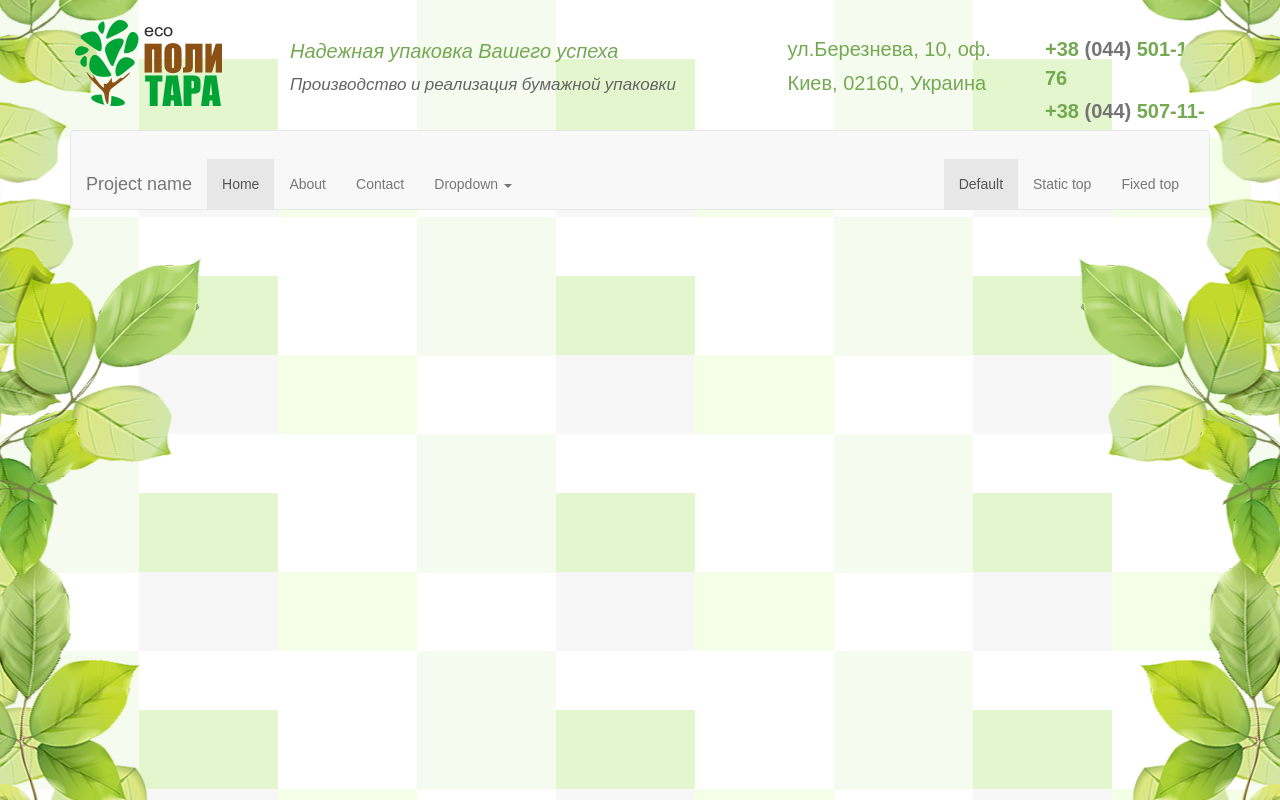
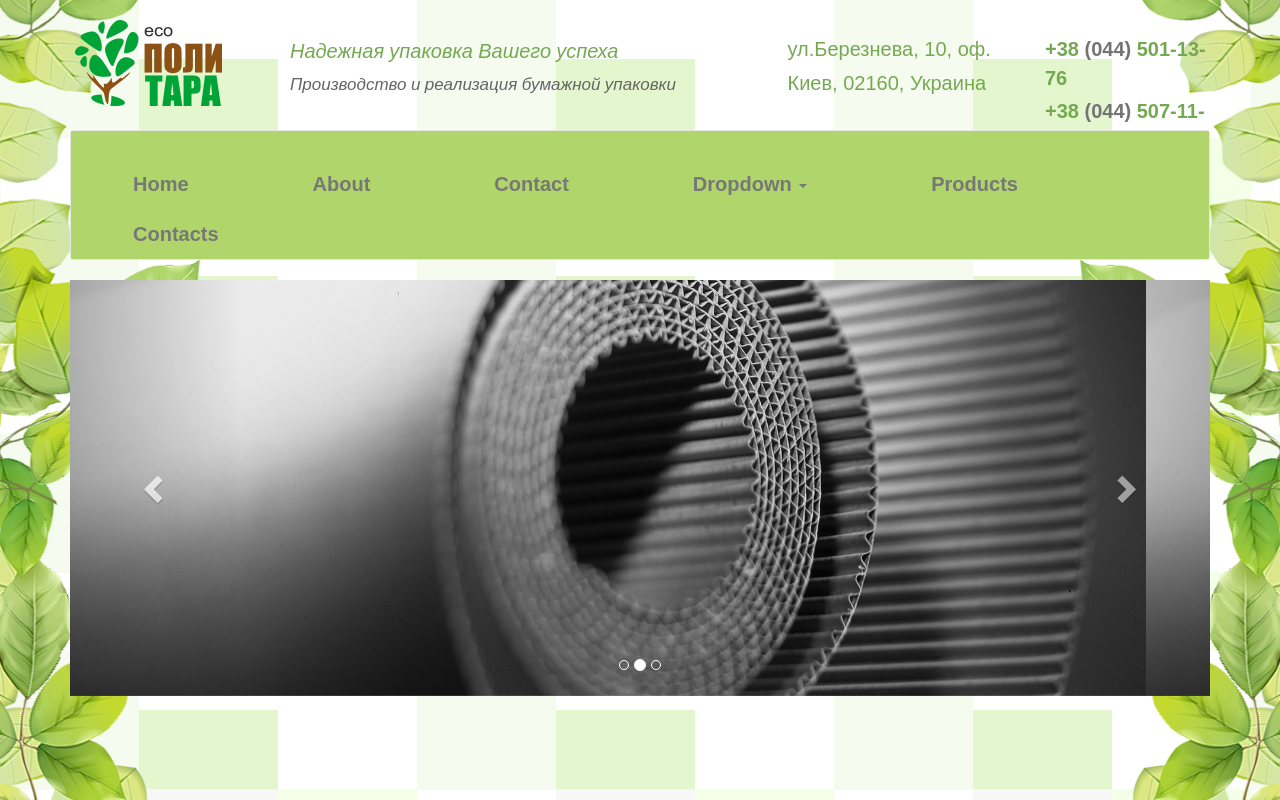
Before and after one commit to shpp-vhrebenko/politara, a website: page build/index.html in a window 1280 px wide. Drawn offline with nearby package versions, Linux system fonts and the light colour scheme; a web font is replaced by a local one.

Commit message:
edit navbar and add slider

```diff
--- a/build/css/style.css
+++ b/build/css/style.css
@@ -79,7 +79,7 @@ Layout
   width: 100%;
   background-image: url('/images/Decor.png');
 }
-.wrapper:after {
+.wrapper:before {
   content: "";
   width: 205px;
   height: 100%;
@@ -90,7 +90,11 @@ Layout
           transform: scale(-1, 1);
   position: absolute;
 }
-.wrapper:before {
+.wrapper .two_wrapper {
+  height: 100%;
+  width: 100%;
+}
+.wrapper .two_wrapper:before {
   content: "";
   width: 205px;
   height: 100%;
@@ -152,6 +156,32 @@ Table of Content
 .top-header__contacts ul li span {
   color: #747474;
 }
+.navbar-default .navbar-collapse {
+  background-color: #B0D56B;
+}
+.navbar-collapse {
+  padding-right: 0px;
+  padding-left: 0px;
+}
+.container-fluid {
+  padding-right: 0px;
+  padding-left: 0px;
+}
+.navbar-nav li {
+  transition: all 0.2s ease-in-out;
+}
+.navbar-nav li:hover {
+  -webkit-transform: scale(1.1);
+          transform: scale(1.1);
+  background-color: #73982E;
+}
+.navbar-nav li a {
+  padding: 15px 62px;
+  font-family: 'Cuprum', sans-serif;
+  font-size: 20px;
+  font-style: normal;
+  font-weight: bold;
+}
 /*===========================
 Table of Content
 
--- a/build/index.html
+++ b/build/index.html
@@ -45,6 +45,7 @@
 </head>
 <body>
 <div class="wrapper">
+	<div class="two_wrapper">
 		<section class="header">
 			<div class="container">
 					<div class="top-header row">
@@ -76,11 +77,11 @@
 									<span class="icon-bar"></span>
 									<span class="icon-bar"></span>
 								</button>
-							<a class="navbar-brand" href="#">Project name</a>
+								<!-- <a class="navbar-brand" href="#">Project name</a> -->
 							</div>
 							<div id="navbar" class="navbar-collapse collapse">
 								<ul class="nav navbar-nav">
-								<li class="active"><a href="#">Home</a></li>
+									<li><a href="#">Home</a></li>
 									<li><a href="#">About</a></li>
 									<li><a href="#">Contact</a></li>
 									<li class="dropdown">
@@ -89,17 +90,14 @@
 											<li><a href="#">Action</a></li>
 											<li><a href="#">Another action</a></li>
 											<li><a href="#">Something else here</a></li>
-										<li role="separator" class="divider"></li>
+											<!-- <li role="separator" class="divider"></li>
 											<li class="dropdown-header">Nav header</li>
 											<li><a href="#">Separated link</a></li>
-										<li><a href="#">One more separated link</a></li>
+											<li><a href="#">One more separated link</a></li> -->
 										</ul>
 									</li>
-							</ul>
-							<ul class="nav navbar-nav navbar-right">
-								<li class="active"><a href="./">Default <span class="sr-only">(current)</span></a></li>
-								<li><a href="../navbar-static-top/">Static top</a></li>
-								<li><a href="../navbar-fixed-top/">Fixed top</a></li>
+									<li><a href="#">Products</a></li>
+									<li><a href="#">Contacts</a></li>
 								</ul>
 						</div><!--/.nav-collapse -->
 						</div><!--/.container-fluid -->
@@ -107,13 +105,50 @@
 			</div> <!-- /container -->
 		</section>
 
+		<section class="slider">
+		    <div class="container">
+		        <div id="myCarousel" class="carousel slide" data-ride="carousel">
+		          <!-- Indicators -->
+		          <ol class="carousel-indicators">
+		            <li data-target="#myCarousel" data-slide-to="0" class="active"></li>
+		            <li data-target="#myCarousel" data-slide-to="1"></li>
+		            <li data-target="#myCarousel" data-slide-to="2"></li>
+		          </ol>
 
+		          <!-- Wrapper for slides -->
+		          <div class="carousel-inner">
+		            <div class="item active">
+		              <img src="/images/Image_Slider.jpg" alt="Los Angeles">
+		            </div>
+
+		            <div class="item">
+		              <img src="/images/Image_Slider.jpg"" alt="Chicago">
+		            </div>
+
+		            <div class="item">
+		              <img src="/images/Image_Slider.jpg"" alt="New York">
+		            </div>
+		          </div>
+
+		          <!-- Left and right controls -->
+		          <a class="left carousel-control" href="#myCarousel" data-slide="prev">
+		            <span class="glyphicon glyphicon-chevron-left"></span>
+		            <span class="sr-only">Previous</span>
+		          </a>
+		          <a class="right carousel-control" href="#myCarousel" data-slide="next">
+		            <span class="glyphicon glyphicon-chevron-right"></span>
+		            <span class="sr-only">Next</span>
+		          </a>
+		        </div>
+		    </div>
+		</section>
 
 		<section class="footer">
 			<footer class="conteiner">
 
 			</footer>
 		</section>
+	</div>
 </div>
 
 <script src="js/libs/jquery.min.js"></script>
```
Lines whose indentation alone changed are shown as unchanged.
